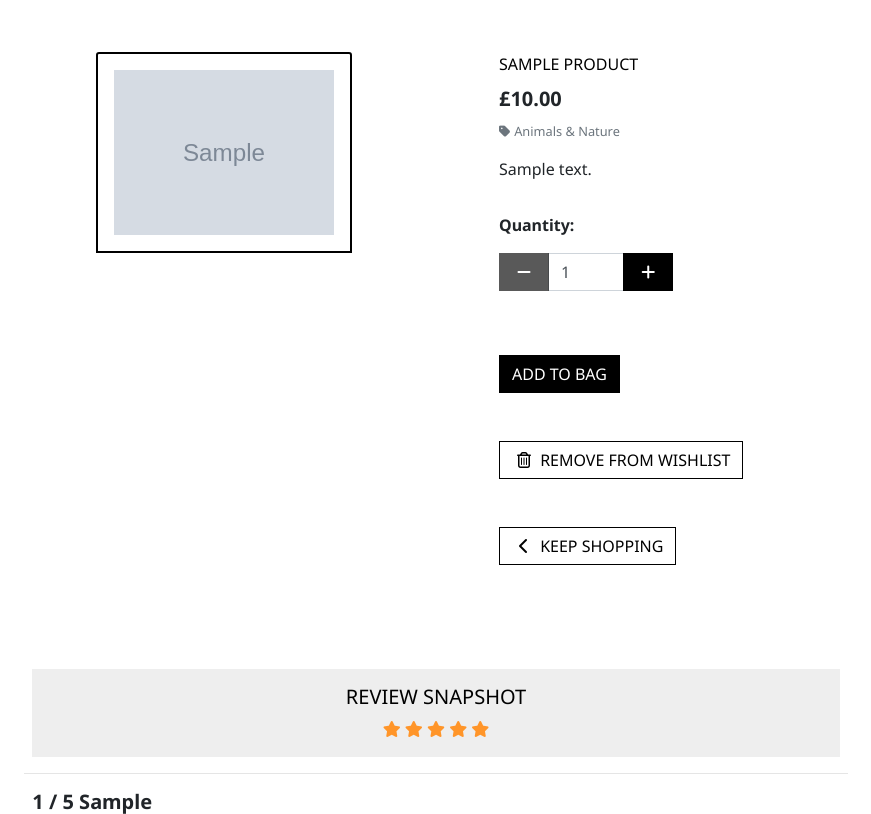
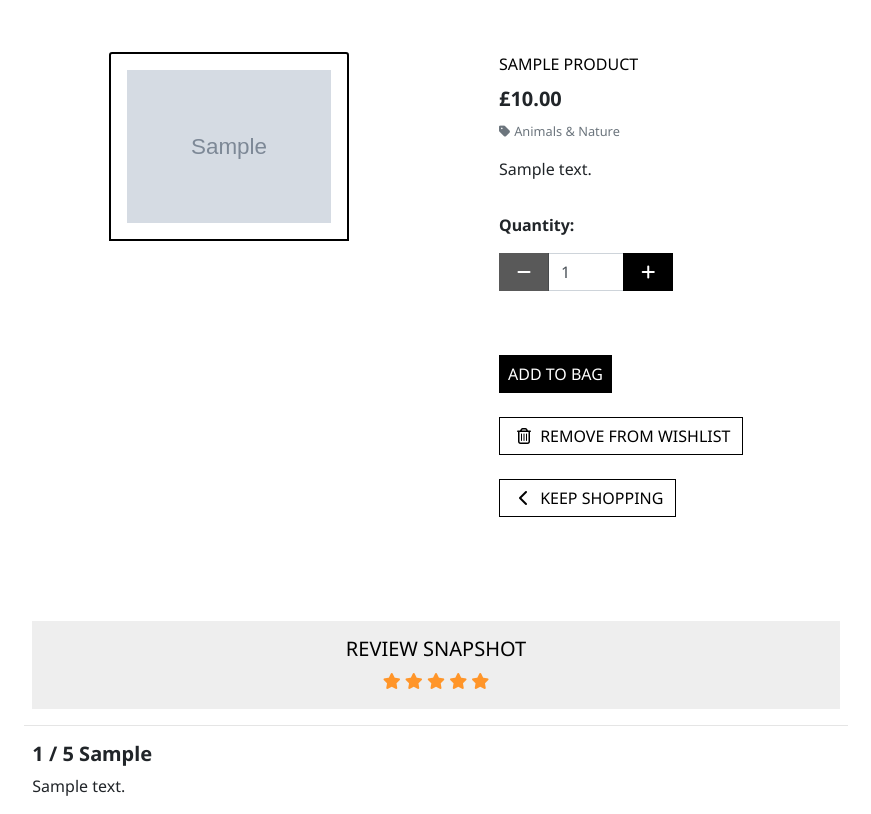
Before and after one commit to Nazulka/Poster-Panda, a Django app: page /products/1/ in a window 1280 px wide. Shown: the part 156-970 px from the top of the page, without its empty margins (204-1075 px from the left). Run offline with Django 3.2, Linux system fonts and the light colour scheme; data comes from the database, SQL or seed files in the repository; tables that the repository leaves empty hold one stand-in row (values such as "Sample post"); grey boxes marked "Sample" are stand-in pictures; parts of the project's set-up code (start-up, migrations or seed data) failed here and were passed over; some libraries are stand-ins or nearby versions.

Commit message:
Adjust product detail page image size

```diff
--- a/checkout/templates/checkout/checkout.html
+++ b/checkout/templates/checkout/checkout.html
@@ -38,7 +38,7 @@
             </div>
             {% for item in bag_items %}
             <div class="row">
-                <div class="col-2 my-1">
+                <div class="col-3 my-1">
                     <a href="{% url 'product_detail' item.product.id %}">
                         {% if item.product.image %}
                         <img class="w-100 img-fluid img-thumbnail" src="{{ item.product.image.url }}"
@@ -49,7 +49,7 @@
                         {% endif %}
                     </a>
                 </div>
-                <div class="col-7">
+                <div class="col-6">
                     <p class="my-0"><strong>{{ item.product.name }}</strong></p>
                     <p class="my-0 small">Size:
                         {% if item.product.has_sizes %}{{ item.size|upper }}{% else %}N/A{% endif %}</p>
--- a/products/templates/products/product_detail.html
+++ b/products/templates/products/product_detail.html
@@ -84,10 +84,10 @@
                         </div>
                         <!-- Render Add to wishlist or Remove from wishlist button if item exists in the wishlist already -->
                         <div class="col{% if s %}-12 mt-2{% endif %}">
-                            <input type="submit" class="btn btn-black rounded-0 text-uppercase mt-5" value="Add to Bag">
+                            <input type="submit" class="btn btn-black rounded-0 text-uppercase mt-5 px-2" value="Add to Bag">
                                 {% if wishlist is True %}
                                     <a href="{% url 'add_to_wishlist' product.id %}"
-                                        class="btn btn-outline-black rounded-0 mt-5">
+                                        class="btn btn-outline-black rounded-0 mt-4">
                                         <span class="icon">
                                             <i class="far fa-trash-alt"></i>
                                         </span>
@@ -95,7 +95,7 @@
                                     </a>
                                 {% else %}
                                     <a href="{% url 'add_to_wishlist' product.id %}"
-                                        class="btn btn-outline-black rounded-0 mt-5">
+                                        class="btn btn-outline-black rounded-0 mt-4">
                                         <span class="icon">
                                             <i class="fa fa-list-alt"></i>
                                         </span>
@@ -103,7 +103,7 @@
                                     </a>
                                 {% endif %}
                             <br>
-                            <a href="{% url 'products' %}" class="btn btn-outline-black rounded-0 mt-5">
+                            <a href="{% url 'products' %}" class="btn btn-outline-black rounded-0 mt-4">
                                 <span class="icon">
                                     <i class="fas fa-chevron-left"></i>
                                 </span>
--- a/static/css/base.css
+++ b/static/css/base.css
@@ -571,9 +571,9 @@
     }
 
     .product-view-img {
-        max-height: 22rem !important;
+        max-height: 21rem !important;
         width: fit-content;
-        max-width: 16rem;
+        max-width: 15rem;
         object-fit: cover;
         padding: 1rem;
         border: 2px solid black !important;
```
